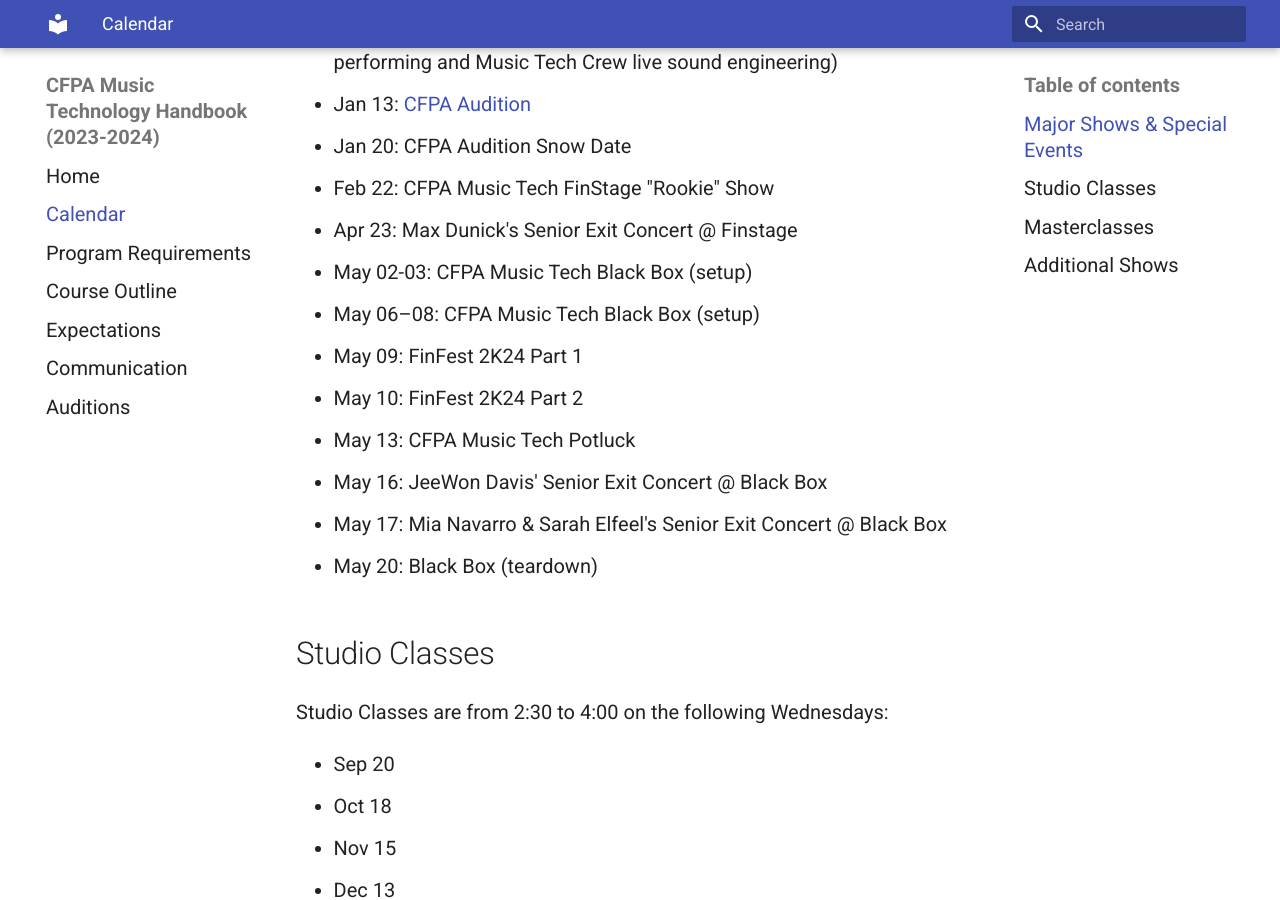
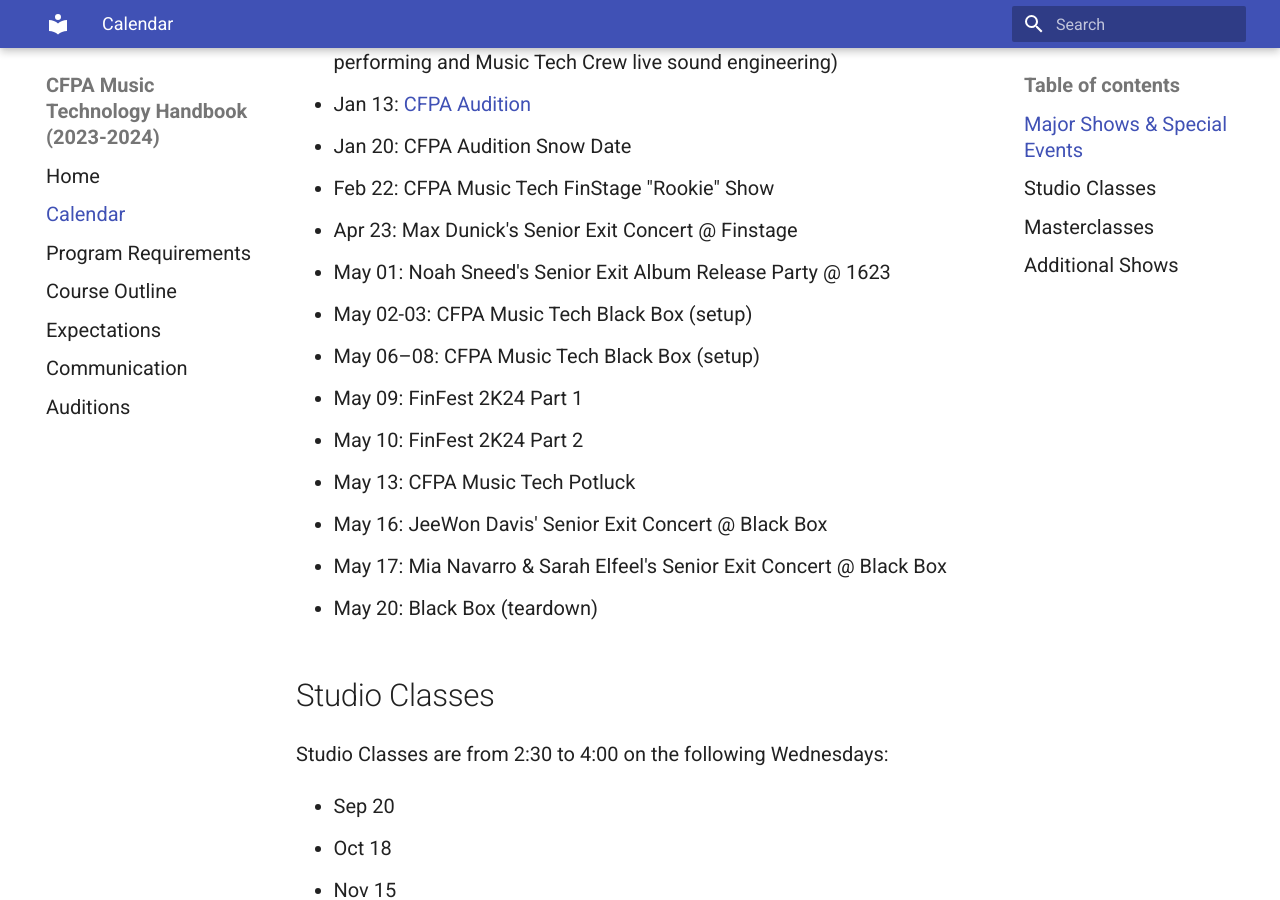
Before and after one commit to sophia-sms/handbook, an MkDocs documentation site: the page built from docs/calendar.md, in a window 1280 px wide and 900 px high, scrolled down 776 px. Built offline with MkDocs 1.6.1 and Material for MkDocs 9.7.7, drawn with Linux system fonts in a browser that asks for light colours.

Commit message:
Update calendar.md

```diff
--- a/docs/calendar.md
+++ b/docs/calendar.md
@@ -19,6 +19,7 @@
 - Jan 20: CFPA Audition Snow Date
 - Feb 22: CFPA Music Tech FinStage "Rookie" Show
 - Apr 23: Max Dunick's Senior Exit Concert @ Finstage
+- May 01: Noah Sneed's Senior Exit Album Release Party @ 1623
 - May 02-03: CFPA Music Tech Black Box (setup)
 - May 06–08: CFPA Music Tech Black Box (setup)
 - May 09: FinFest 2K24 Part 1
```
